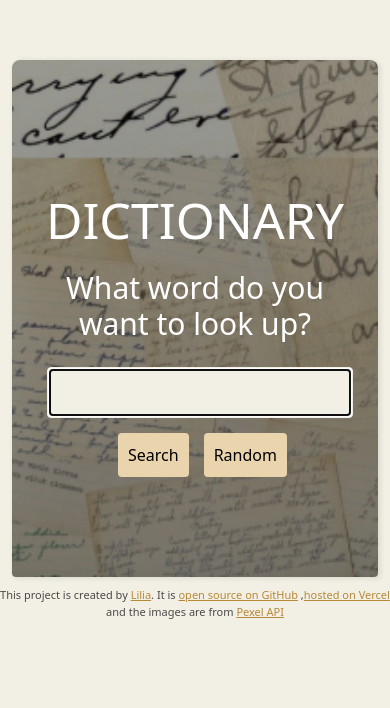
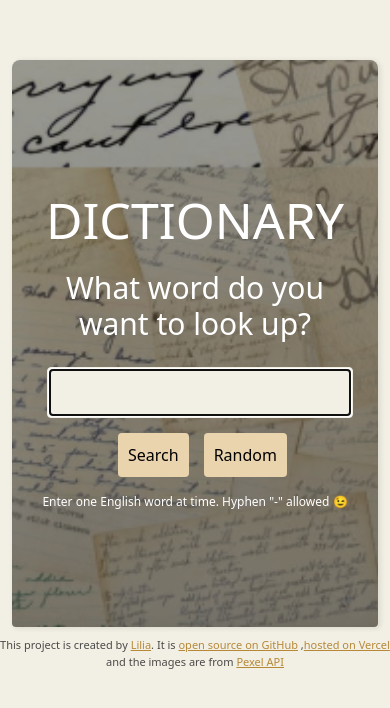
Before and after one commit to liliapianella-dot/dictionary-project, a React (Vite) app: page / in a window 390 px wide. Shown: the top 708 px of the page. Built offline with nearby package versions, Linux system fonts and the light colour scheme.

Commit message:
Fixed one of the bugs about searching words that are not recognized by the APIs

```diff
--- a/src/Dictionary.css
+++ b/src/Dictionary.css
@@ -20,6 +20,9 @@
   font-size: 24px;
   margin-bottom: 20px;
   color: white;
+}
+.Dictionary p {
+  font-size: 14px;
 }
 
 .Dictionary form input {
@@ -66,6 +69,9 @@
   .Dictionary h2 {
     font-size: 30px;
   }
+  .Dictionary p {
+    font-size: 12px;
+  }
 
   .Dictionary .inputText {
     width: 100%;
--- a/src/Dictionary.jsx
+++ b/src/Dictionary.jsx
@@ -10,7 +10,9 @@ export default function DictionaryHeader(props) {
   const [photos, setPhotos] = useState(null);
 
   function handleResponse(response) {
-    setResults(response.data);
+    if (response.data) {
+      setResults(response.data);
+    } else return null;
   }
 
   function handleSearch(text) {
@@ -81,7 +83,11 @@ export default function DictionaryHeader(props) {
             className="inputSearchButton Random"
           />
         </form>
+        <p className="pt-3 text-white">
+          Enter one English word at time. Hyphen "-" allowed 😉
+        </p>
       </div>
+
       <DictionaryResults results={results} photos={photos} />
     </div>
   );
--- a/src/Results.jsx
+++ b/src/Results.jsx
@@ -4,9 +4,9 @@ import Meaning from "./Meaning";
 import Photos from "./Photos";
 
 export default function Results(props) {
-  console.log(props.results);
-  console.log(props.photos);
-  if (props.results) {
+  // console.log(props.results);
+  // console.log(props.photos);
+  if (props.results.word && props.photos) {
     return (
       <div className="Results">
         <h2 className="text-uppercase fs-2">{props.results.word}</h2>
```
